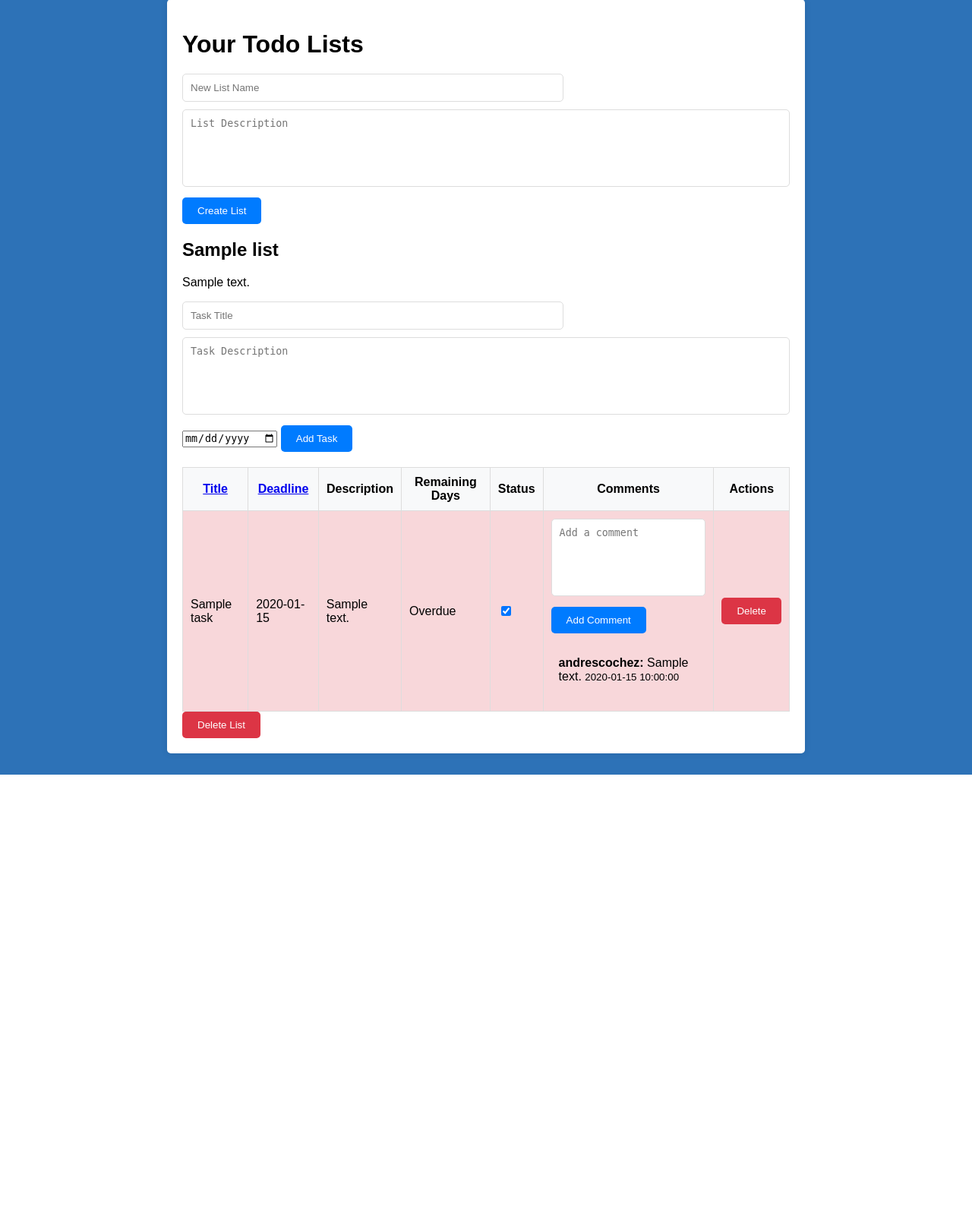
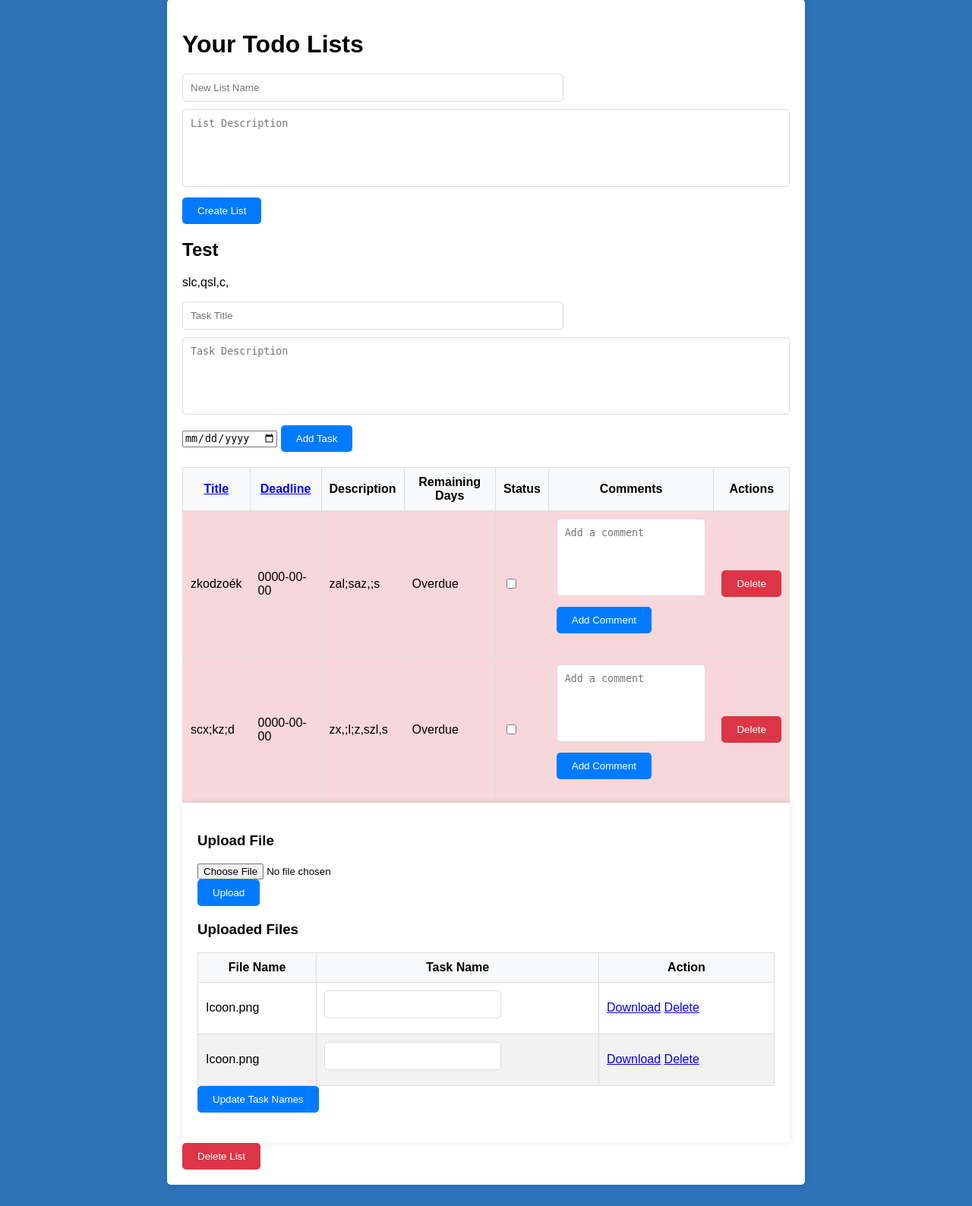
Before and after one commit to AndresCochez/todo_app, a PHP site: page /dashboard.php in a window 1280 px wide. Shown: the part 29-1617 px from the top of the page at 76% size. Before the commit the page ends 1049 px from the top, so only its background shows below. Run offline with PHP 8.4, Linux system fonts and the light colour scheme; the visitor is signed in with stand-in values (Sample User, id 1); data comes from the database, SQL or seed files in the repository; tables that the repository leaves empty hold one stand-in row (values such as "Sample post"); some libraries are stand-ins or nearby versions.

Commit message:
Add files via upload

```diff
--- a/todo_app/config/database.php
+++ b/todo_app/config/database.php
@@ -5,6 +5,10 @@
     private $username = "root";
     private $password = "";
     public $conn;
+
+    public function __construct() {
+        $this->getConnection();
+    }
 
     public function getConnection() {
         $this->conn = null;
@@ -18,5 +22,151 @@
 
         return $this->conn;
     }
+
+    // Method to handle file uploads and insert file metadata into the database
+    public function uploadFile($file) {
+        // Directory to upload files
+        $uploadDir = "uploads/";
+
+        // Ensure the directory exists and is writable
+        if (!is_dir($uploadDir)) {
+            mkdir($uploadDir, 0777, true);
+        }
+
+        $fileName = basename($file["name"]);
+        $targetFilePath = $uploadDir . $fileName;
+        $fileType = pathinfo($targetFilePath, PATHINFO_EXTENSION);
+
+        // Allowed file types
+        $allowedTypes = array('jpg', 'png', 'jpeg', 'gif', 'pdf', 'doc', 'docx');
+
+        if (in_array($fileType, $allowedTypes)) {
+            // Move the file to the specified directory
+            if (move_uploaded_file($file["tmp_name"], $targetFilePath)) {
+                // Insert file metadata into the database
+                $query = "INSERT INTO files (file_name, file_path, uploaded_on) VALUES (:fileName, :filePath, NOW())";
+                $stmt = $this->conn->prepare($query);
+
+                // Bind parameters
+                $stmt->bindParam(':fileName', $fileName);
+                $stmt->bindParam(':filePath', $targetFilePath);
+
+                if ($stmt->execute()) {
+                    echo "The file " . htmlspecialchars($fileName) . " has been uploaded and saved to the database.";
+                } else {
+                    echo "Database insertion error.";
+                }
+            } else {
+                echo "Sorry, there was an error uploading your file.";
+            }
+        } else {
+            echo "Sorry, only JPG, JPEG, PNG, GIF, PDF, DOC, & DOCX files are allowed.";
+        }
+    }
+
+    // Method to fetch all files from the database
+    public function fetchFiles() {
+        $query = "SELECT id, file_name, file_path FROM files";
+        $stmt = $this->conn->prepare($query);
+        $stmt->execute();
+        return $stmt->fetchAll(PDO::FETCH_ASSOC);
+    }
+
+    // Method to download a file
+    public function downloadFile($fileId) {
+        $query = "SELECT file_name, file_path FROM files WHERE id = :id";
+        $stmt = $this->conn->prepare($query);
+        $stmt->bindParam(':id', $fileId);
+        $stmt->execute();
+
+        if ($stmt->rowCount() > 0) {
+            $file = $stmt->fetch(PDO::FETCH_ASSOC);
+            $filePath = $file['file_path'];
+
+            // Check if the file exists on the server
+            if (file_exists($filePath)) {
+                // Set headers to initiate file download
+                header('Content-Description: File Transfer');
+                header('Content-Type: application/octet-stream');
+                header('Content-Disposition: attachment; filename="' . basename($filePath) . '"');
+                header('Expires: 0');
+                header('Cache-Control: must-revalidate');
+                header('Pragma: public');
+                header('Content-Length: ' . filesize($filePath));
+                readfile($filePath);
+                exit;
+            } else {
+                echo "File not found.";
+            }
+        } else {
+            echo "Invalid file ID.";
+        }
+    }
+
+    // Method to delete a file
+    public function deleteFile($fileId) {
+        $query = "SELECT file_path FROM files WHERE id = :id";
+        $stmt = $this->conn->prepare($query);
+        $stmt->bindParam(':id', $fileId);
+        $stmt->execute();
+
+        if ($stmt->rowCount() > 0) {
+            $file = $stmt->fetch(PDO::FETCH_ASSOC);
+            $filePath = $file['file_path'];
+
+            // Delete the file from the server
+            if (file_exists($filePath)) {
+                unlink($filePath);
+            }
+
+            // Delete the file record from the database
+            $query = "DELETE FROM files WHERE id = :id";
+            $stmt = $this->conn->prepare($query);
+            $stmt->bindParam(':id', $fileId);
+            if ($stmt->execute()) {
+                echo "File deleted successfully.";
+            } else {
+                echo "Error deleting file from the database.";
+            }
+        } else {
+            echo "Invalid file ID.";
+        }
+    }
 }
+
+// Instantiate the Database class
+$database = new Database();
+$conn = $database->getConnection();
+
+// Handle form submissions
+if ($_SERVER['REQUEST_METHOD'] === 'POST') {
+    if (isset($_FILES['uploaded_file'])) {
+        // Handle file upload
+        $database->uploadFile($_FILES['uploaded_file']);
+    }
+    if (isset($_POST['update_tasks'])) {
+        // Update task names
+        $task_names = $_POST['task_names'] ?? [];
+        foreach ($task_names as $file_id => $task_name) {
+            $query = "UPDATE files SET task_name = :task_name WHERE id = :id";
+            $stmt = $conn->prepare($query);
+            $stmt->bindParam(':task_name', $task_name);
+            $stmt->bindParam(':id', $file_id);
+            $stmt->execute();
+        }
+    }
+}
+
+// Handle download request
+if (isset($_GET['download_id'])) {
+    $database->downloadFile($_GET['download_id']);
+}
+
+// Handle delete request
+if (isset($_GET['delete_id'])) {
+    $database->deleteFile($_GET['delete_id']);
+}
+
+// Fetch all files to display
+$files = $database->fetchFiles();
 ?>
--- a/todo_app/dashboard.php
+++ b/todo_app/dashboard.php
@@ -240,6 +240,48 @@
                         </tbody>
                     </table>
 
+                    <div class="container mt-5">
+                        <!-- File upload form -->
+                        <h3 class="mb-3">Upload File</h3>
+                        <form method="POST" action="" enctype="multipart/form-data" class="mb-4">
+                            <div class="form-group">
+                                <input type="file" name="uploaded_file" class="form-control" required>
+                            </div>
+                            <button type="submit" class="btn btn-primary">Upload</button>
+                        </form>
+
+                        <h3 class="mb-3">Uploaded Files</h3>
+                        <form method="POST" action="" class="mb-4">
+                            <table class="table table-striped">
+                                <thead>
+                                    <tr>
+                                        <th>File Name</th>
+                                        <th>Task Name</th>
+                                        <th>Action</th>
+                                    </tr>
+                                </thead>
+                                <tbody>
+                                    <?php foreach ($files as $file): ?>
+                                        <tr>
+                                            <td><?php echo htmlspecialchars($file['file_name']); ?></td>
+                                            <td>
+                                                <input type="text" name="task_names[<?php echo $file['id']; ?>]" value="<?php echo htmlspecialchars($file['task_name'] ?? ''); ?>" class="form-control">
+                                            </td>
+                                            <td>
+                                                <a href="?download_id=<?php echo $file['id']; ?>" class="btn btn-success btn-sm">Download</a>
+                                                <a href="?delete_id=<?php echo $file['id']; ?>" class="btn btn-danger btn-sm">Delete</a>
+                                            </td>
+                                        </tr>
+                                    <?php endforeach; ?>
+                                </tbody>
+                            </table>
+                            <button type="submit" name="update_tasks" class="btn btn-warning">Update Task Names</button>
+                        </form>
+                    </div>
+                    <script src="https://code.jquery.com/jquery-3.5.1.slim.min.js"></script>
+                    <script src="https://cdn.jsdelivr.net/npm/@popperjs/core@2.5.2/dist/umd/popper.min.js"></script>
+                    <script src="https://stackpath.bootstrapcdn.com/bootstrap/4.5.2/js/bootstrap.min.js"></script>
+
                     <!-- Delete list button -->
                     <form method="POST" action="dashboard.php" style="display:inline;">
                         <input type="hidden" name="delete_list_id" value="<?php echo $list['id']; ?>">
```
Also changed, not shown: todo_app.sql (+51 -3 lines), todo_app/classes/Comment.php (line endings or trailing spaces), todo_app/config/uploads/Icoon.png (added), todo_app/uploads/821856-removebg-preview.png (added), todo_app/uploads/821856.png (added).
